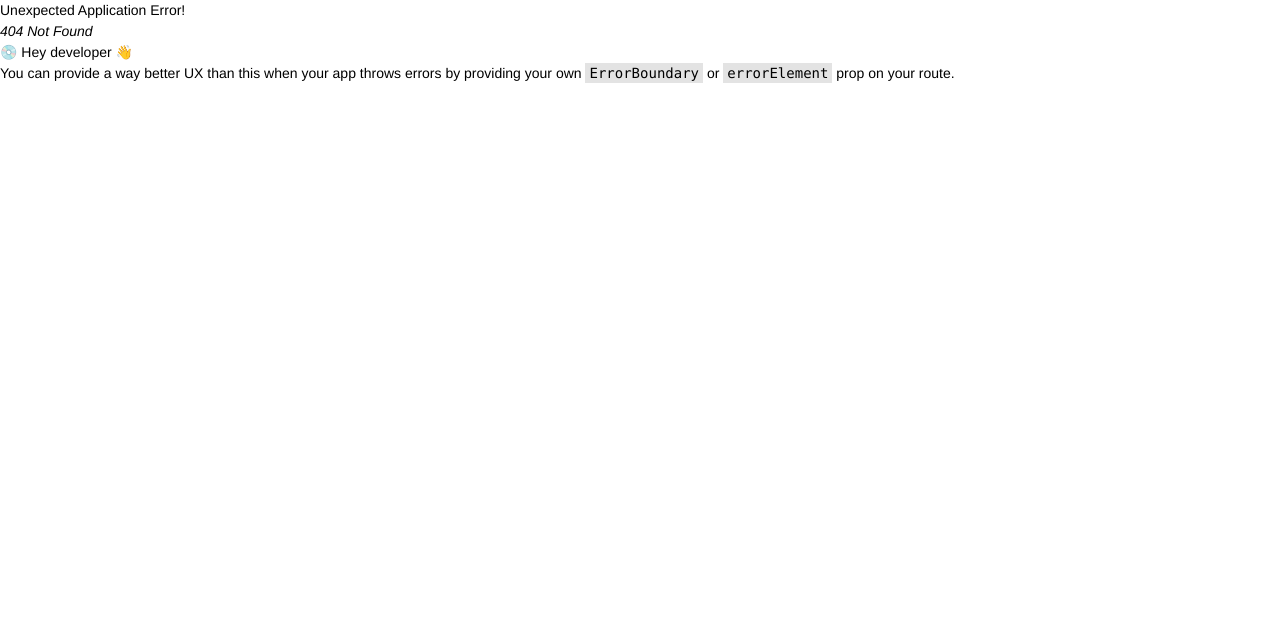
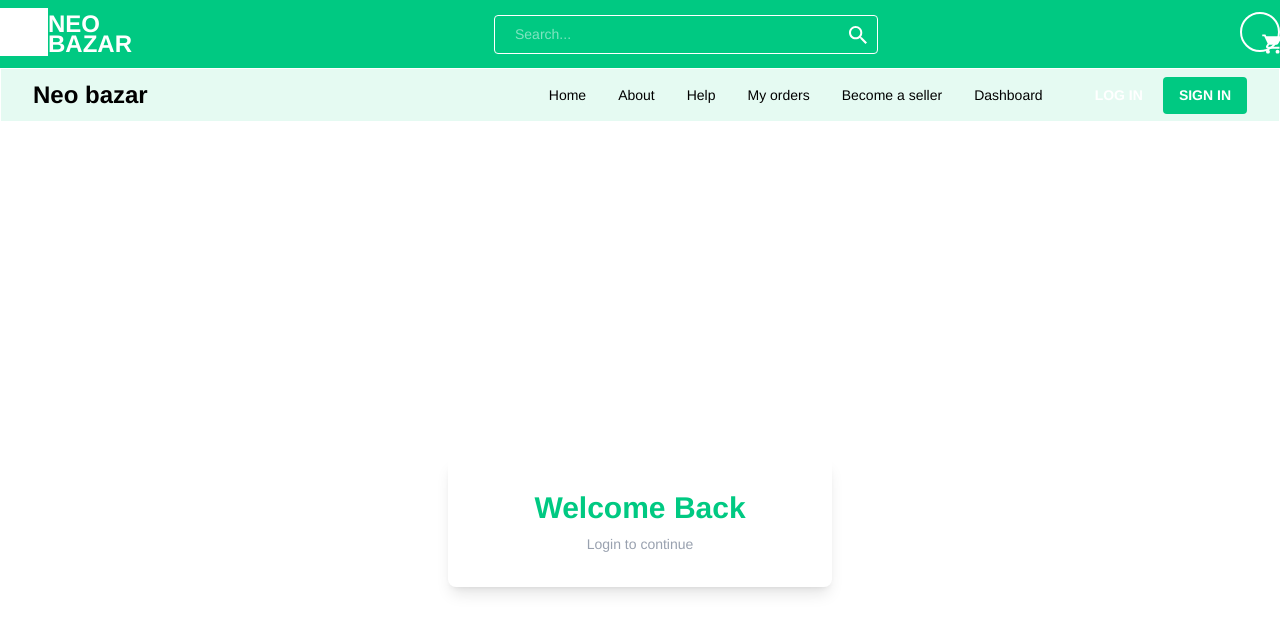
Before and after one commit to devsafex/neo-bazar, a React (Vite) app: page /login in a window 1280 px wide. Before the commit this address had no page. Shown: the top 632 px of the page. Built offline with nearby package versions, Linux system fonts and the light colour scheme; grey boxes are pictures that could not be loaded.

Commit message:
login and register route created

```diff
--- a/package.json
+++ b/package.json
@@ -10,6 +10,7 @@
     "preview": "vite preview"
   },
   "dependencies": {
+    "@auth0/auth0-react": "^2.3.0",
     "@material-tailwind/react": "^2.1.10",
     "@tailwindcss/vite": "^4.0.3",
     "prop-types": "^15.8.1",
--- a/src/Pages/Login/Login.jsx
+++ b/src/Pages/Login/Login.jsx
@@ -4,8 +4,8 @@
 //   const { loginWithRedirect, isAuthenticated } = useAuth0();
 
   return (
-    <div className="flex items-center justify-center min-h-screen bg-gray-900">
-      <div className="bg-gray-800 p-8 rounded-lg shadow-lg text-center max-w-sm w-full">
+    <div className="flex items-center justify-center min-h-screen">
+      <div className=" p-8 rounded-lg shadow-lg text-center max-w-sm w-full">
         <h2 className="text-3xl font-bold text-[#00C982]">Welcome Back</h2>
         <p className="text-gray-400 mt-2">Login to continue</p>
 
--- a/src/components/Nav/Navlinks.jsx
+++ b/src/components/Nav/Navlinks.jsx
@@ -96,6 +96,7 @@
           <div className="flex items-center gap-4">
             <div className="mr-4 hidden lg:block">{navList}</div>
             <div className="flex items-center gap-x-1">
+              <Link to={'/login'}>
                 <Button
                   variant="text"
                   size="sm"
@@ -103,12 +104,15 @@
                 >
                   <span>Log In</span>
                 </Button>
+              </Link>
+              <Link to={'/register'}>
                 <Button
                   size="sm"
                   className="hidden lg:inline-block bg-[#00C982] rounded"
                 >
                   <span>Sign in</span>
                 </Button>
+              </Link>
             </div>
             <IconButton
               variant="text"
```
Also changed, not shown: src/routes/router.jsx (+12 -1 lines), 1 other file (tests, documents, lock files or other folders). Lines whose indentation alone changed are shown as unchanged.
